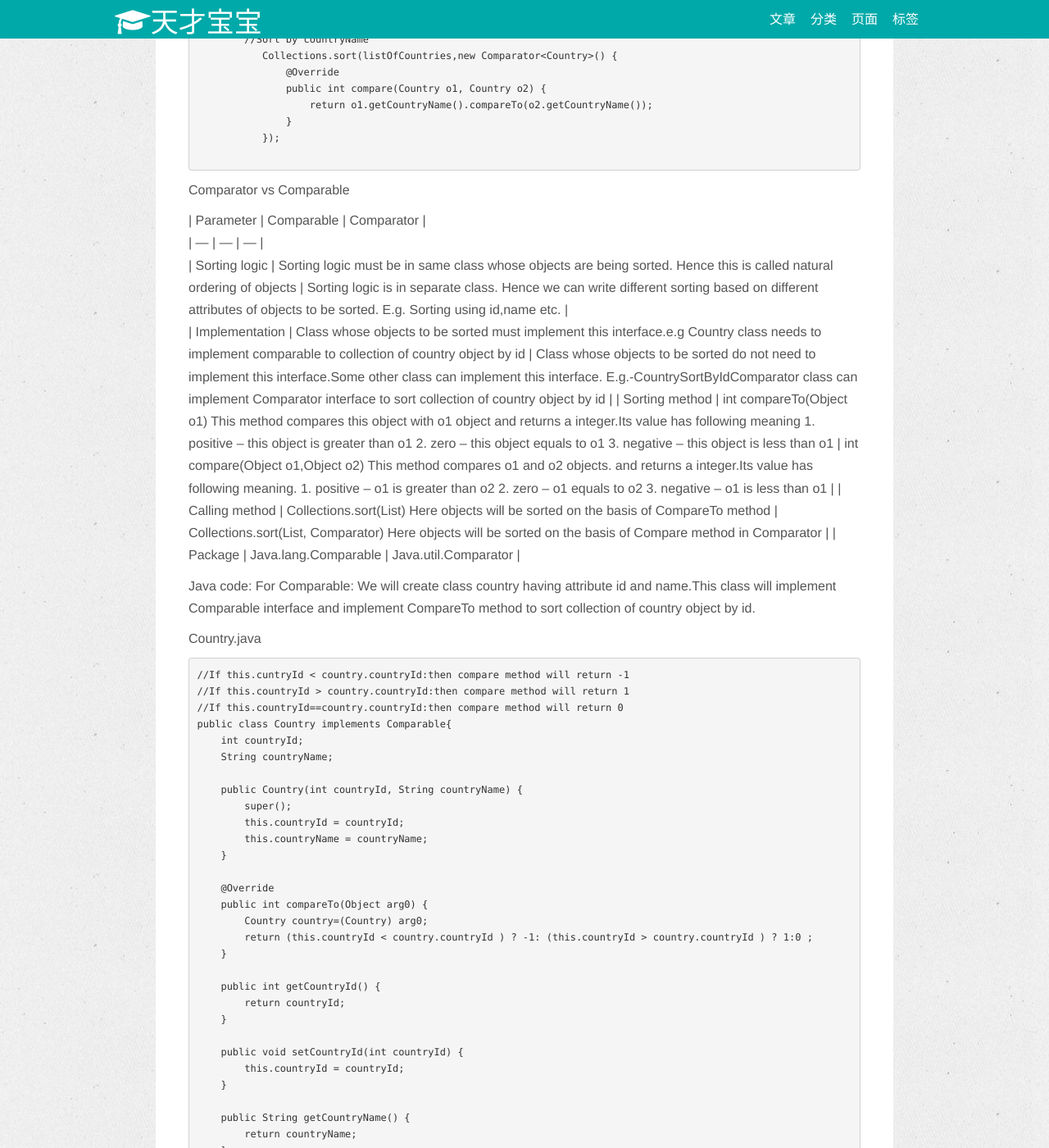
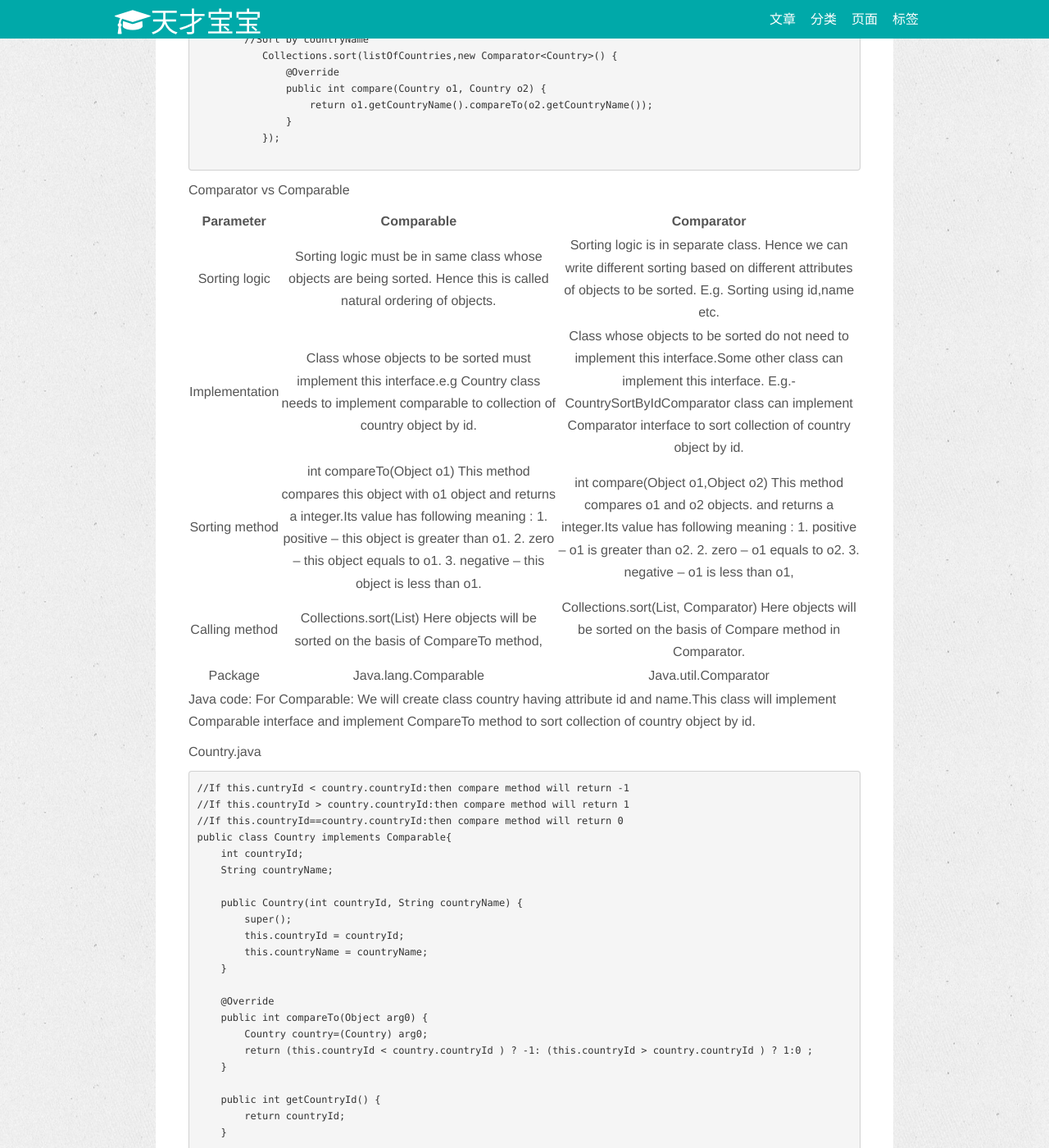
Before and after one commit to wanlp10/wuchao.github.io, a Jekyll site: the page built from _posts/archives/2018-01-05-Difference-between-Comparator-and-Comparable-in-Java.md, in a window 1280 px wide and 1400 px high, scrolled down 1288 px. Shown: the whole window at 82% size. Built offline with Jekyll 4.4.1, drawn with Linux system fonts in a browser that asks for light colours; nearby versions of some CDN libraries; comment, search, counter and statistics services are not loaded.

Commit message:
initial commit.

```diff
--- a/_posts/archives/2018-01-05-Difference-between-Comparator-and-Comparable-in-Java.md
+++ b/_posts/archives/2018-01-05-Difference-between-Comparator-and-Comparable-in-Java.md
@@ -67,24 +67,13 @@ Using Comparator interface,we can write different sorting based on different att
 
 Comparator vs Comparable
 
-| Parameter | Comparable | Comparator |
-| --- | --- | --- |
-| Sorting logic | Sorting logic must be in same class whose objects are being sorted. Hence this is called natural ordering of objects | Sorting logic is in separate class. Hence we can write different sorting based on different attributes of objects to be sorted. E.g. Sorting using id,name etc. |
-| Implementation | Class whose objects to be sorted must implement this interface.e.g Country class needs to implement comparable to collection of country object by id | Class whose objects to be sorted do not need to implement this interface.Some other class can implement this interface. E.g.-CountrySortByIdComparator class can implement Comparator interface to sort collection of country object by id |
-| Sorting method | int compareTo(Object o1)
-                   This method compares this object with o1 object and returns a integer.Its value has following meaning
-                   1. positive – this object is greater than o1
-                   2. zero – this object equals to o1
-                   3. negative – this object is less than o1 | int compare(Object o1,Object o2)
-                                                               This method compares o1 and o2 objects. and returns a integer.Its value has following meaning.
-                                                               1. positive – o1 is greater than o2
-                                                               2. zero – o1 equals to o2
-                                                               3. negative – o1 is less than o1 |
-| Calling method | Collections.sort(List)
-                   Here objects will be sorted on the basis of CompareTo method | Collections.sort(List, Comparator)
-                                                                                  Here objects will be sorted on the basis of Compare method in Comparator |
+|  Parameter  |  Comparable  |  Comparator  |
+| :------: | :------: | :------: |
+| Sorting logic | Sorting logic must be in same class whose objects are being sorted. Hence this is called natural ordering of objects. | Sorting logic is in separate class. Hence we can write different sorting based on different attributes of objects to be sorted. E.g. Sorting using id,name etc. |
+| Implementation | Class whose objects to be sorted must implement this interface.e.g Country class needs to implement comparable to collection of country object by id. | Class whose objects to be sorted do not need to implement this interface.Some other class can implement this interface. E.g.-CountrySortByIdComparator class can implement Comparator interface to sort collection of country object by id. |
+| Sorting method | int compareTo(Object o1) This method compares this object with o1 object and returns a integer.Its value has following meaning : 1. positive – this object is greater than o1. 2. zero – this object equals to o1. 3. negative – this object is less than o1. | int compare(Object o1,Object o2) This method compares o1 and o2 objects. and returns a integer.Its value has following meaning : 1. positive – o1 is greater than o2. 2. zero – o1 equals to o2. 3. negative – o1 is less than o1, |
+| Calling method | Collections.sort(List)  Here objects will be sorted on the basis of CompareTo method, | Collections.sort(List, Comparator) Here objects will be sorted on the basis of Compare method in Comparator. |
 | Package | Java.lang.Comparable | Java.util.Comparator |
-
 
 Java code:
 For Comparable: We will create class country having attribute id and name.This class will implement Comparable interface and implement CompareTo method to sort collection of country object by id.
```
